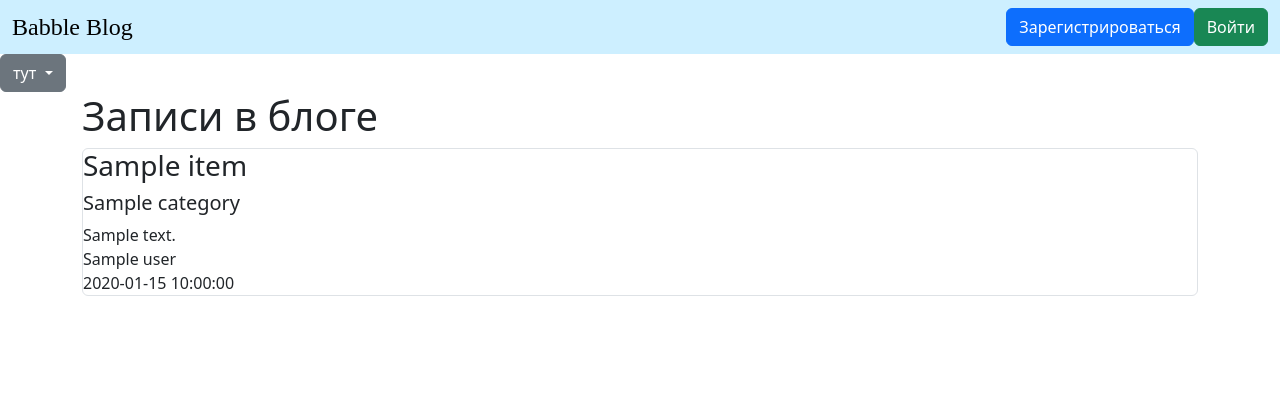
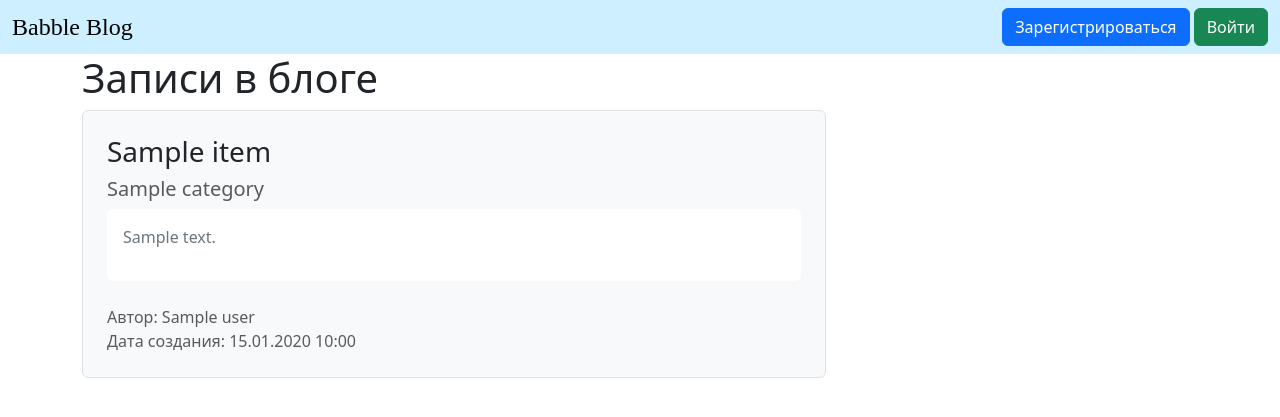
Before and after one commit to Andrey0388/BabbleBlog, a Flask app: template app/templates/index.html in a window 1280 px wide. Shown: the top 417 px of the page. Run offline with Flask 3, Linux system fonts and the light colour scheme; the template is opened without the code that fills it: most values are stand-ins (such as "Sample title", 1, 10 or a date in 2020); some web fonts are replaced.

Commit message:
Сайт

```diff
--- a/app/templates/base.html
+++ b/app/templates/base.html
@@ -24,26 +24,17 @@
             <div class="navbar-nav ml-auto">
                 <div class="d-flex flex-row">
                     {% if current_user.is_authenticated %}
-                    <a class="navbar-brand" href="/logout">{{ current_user.name }}</a>
+                    <a class="navbar-brand">{{ current_user.name }}</a>
+                    <a class="btn btn-danger" href="/logout">Выйти</a>
                     {% else %}
-                    <a class="btn btn-primary " href="/register">Зарегистрироваться</a>
+                    <a class="btn btn-primary" href="/register">Зарегистрироваться</a>
+                    <span>&nbsp;</span>
                     <a class="btn btn-success" href="/login">Войти</a>
                     {% endif %}
                 </div>
             </div>
         </div>
     </nav>
-    <div class="dropdown">
-        <button class="btn btn-secondary dropdown-toggle" type="button" data-bs-toggle="dropdown"
-                aria-expanded="false">
-            тут
-        </button>
-        <ul class="dropdown-menu">
-            <li><a class="dropdown-item" href="#">Action</a></li>
-            <li><a class="dropdown-item" href="#">Another action</a></li>
-            <li><a class="dropdown-item" href="#">Something else here</a></li>
-        </ul>
-    </div>
 </header>
 <!-- Begin page content -->
 <main role="main" class="container">
--- a/app/templates/index.html
+++ b/app/templates/index.html
@@ -3,24 +3,24 @@
 {% block content %}
 <h1>Записи в блоге</h1>
 {% for item in news|reverse %}
-<div class="col-md6 border rounded">
-    <h3>{{item.title}}</h3>
-    <h5>{{item.category}}</h5>
-    <div>
-        {{item.content}}
+<div class="col-md-8 border rounded bg-light mb-4 p-4">
+    <h3>{{ item.title }}</h3>
+    <h5 class="text-muted">{{ item.category }}</h5>
+    <div class="overflow-auto bg-white p-3 rounded" style="max-height: 500px; overflow-y: auto;">
+        <p class="text-secondary" style="white-space: pre-wrap;">{{ item.content }}</p>
     </div>
-    <div>
+    <div class="mt-4 text-muted">
         <div>
-            {{item.user.name}}
+            Автор: {{ item.user.name }}
         </div>
         <div>
-            {{item.created_date}}
+            Дата создания: {{ item.created_date.strftime("%d.%m.%Y %H:%M") }}
         </div>
     </div>
 
     {% if current_user.is_authenticated and current_user == item.user %}
-    <div>
-        <a href="/news/{{ item.id }}" class="btn btn-warning">
+    <div class="mt-4">
+        <a href="/news/{{ item.id }}" class="btn btn-warning me-2">
             Изменить
         </a>
         <a href="/news_delete/{{ item.id }}" class="btn btn-danger">
@@ -28,7 +28,6 @@
         </a>
     </div>
     {% endif %}
-
 </div>
 {% endfor %}
 {% endblock %}
```
Also changed, not shown: app/db/blogs.db.
